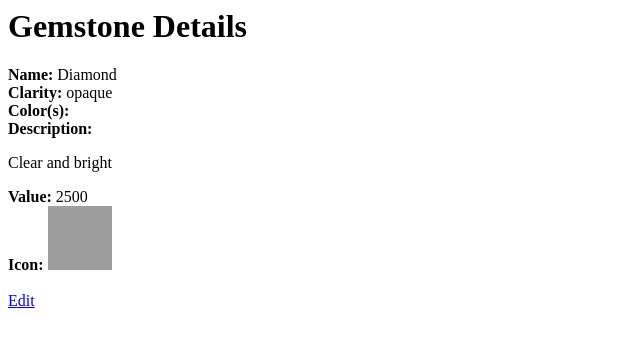
After one commit to Stephanie-Burns/gemstone_roller_demo, a Django app: page /treasure/gemstone/view/1/ in a window 1280 px wide. The commit adds this page. Shown: the top 347 px of the page, without its empty margins (0-640 px from the left). Run offline with Django 4.2, Linux system fonts and the light colour scheme; data comes from the database, SQL or seed files in the repository; both versions use the stored data as it was after the commit; grey boxes are pictures that could not be loaded.

Commit message:
added more fields

```diff
--- a/treasure/forms.py
+++ b/treasure/forms.py
@@ -10,7 +10,7 @@ class GemstoneForm(forms.ModelForm):
     class Meta:
 
         model = models.Gemstone
-        fields = ['name', 'description', 'value']
+        fields = ['name', 'clarity', 'color', 'description', 'value']
 
     def clean_icon(self):
 
--- a/treasure/models.py
+++ b/treasure/models.py
@@ -6,6 +6,15 @@ from django.db import models, transaction
 from PIL import Image
 
 from . import services
+
+class GemstoneClarity(models.Model):
+    name = models.CharField(max_length=128)
+
+    def __str__(self):
+        return self.name
+
+    class Meta:
+        verbose_name_plural = 'Gemsonte clarities'
 
 class GemstoneIcon(models.Model):
     name = models.CharField(max_length=128)
@@ -30,7 +39,9 @@ class GemstoneIcon(models.Model):
 class Gemstone(models.Model):
     name = models.CharField(max_length=128)
     icon = models.ForeignKey(GemstoneIcon, related_name='gemstones', on_delete=models.SET_DEFAULT, default=1)
-    description = models.CharField(max_length=512)
+    clarity = models.ForeignKey(GemstoneClarity, related_name='gemstones', on_delete=models.SET_DEFAULT, default=1)
+    color = models.CharField(max_length=128, blank=True, verbose_name='Color(s)')
+    description = models.TextField(max_length=1024)
     value = models.IntegerField(validators=[MinValueValidator(1), MaxValueValidator(1_000_000)])
 
     @transaction.atomic
--- a/treasure/templates/treasure/gemstone-all.html
+++ b/treasure/templates/treasure/gemstone-all.html
@@ -7,7 +7,7 @@
                 <img src="{{ gemstone.icon.image.url }}" alt="{{ gemstone.name }}" width="32" height="32">
 
                 <!-- Display the gemstone name -->
-                <p>{{ gemstone.name }}</p>
+                <a href="{% url 'treasure:gemstone_view' gemstone.id %}">{{ gemstone.name }}</a>
             </div>
         {% endfor %}
     </div>
--- a/treasure/templates/treasure/gemstone-edit.html
+++ b/treasure/templates/treasure/gemstone-edit.html
@@ -7,6 +7,10 @@
     {{ form.name.label_tag }} {{ form.name }}
     <br>
     {{ form.value.label_tag }} {{ form.value}}
+    <br>
+    {{ form.clarity.label_tag }} {{ form.clarity}}
+    <br>
+    {{ form.color.label_tag }} {{ form.color }}
     <br>
     {{ form.description.label_tag }} {{ form.description }}
     <br>
--- /dev/null
+++ b/treasure/templates/treasure/gemstone-view.html
@@ -0,0 +1,32 @@
+    <h1>Gemstone Details</h1>
+
+    <div>
+        <strong>Name:</strong> {{ gemstone.name }}
+    </div>
+
+    <div>
+        <strong>Clarity:</strong> {{ gemstone.clarity }}
+    </div>
+
+    <div>
+        <strong>Color(s):</strong> {{ gemstone.color }}
+    </div>
+
+    <div>
+        <strong>Description:</strong>
+        <p>
+            {{ gemstone.description }}
+        </p>
+    </div>
+
+    <div>
+        <strong>Value:</strong> {{ gemstone.value }}
+    </div>
+
+    <div>
+        <strong>Icon:</strong>
+        <img src="{{ gemstone.icon.image.url }}" width="64" height="64" alt="{{ gemstone.name }} icon">
+    </div>
+
+    <br>
+    <a href="{% url 'treasure:gemstone_edit' gemstone.id %}">Edit</a>
--- a/treasure/templates/treasure/index.html
+++ b/treasure/templates/treasure/index.html
@@ -1,4 +1,3 @@
 
-<a href="{% url 'treasure:gemstone_all' %}">All</a>
-<br>
-<a href="{% url 'treasure:gemstone_create' %}">Create</a>
+<h1>Treasure Home</h1>
+<a href="{% url 'treasure:gemstone_index' %}">Gemstones</a>
--- a/treasure/urls.py
+++ b/treasure/urls.py
@@ -7,7 +7,9 @@ app_name = "treasure"
 
 urlpatterns = [
     path("", views.index, name="index"),
+    path("gemstone/", views.gemstone_index, name="gemstone_index"),
     path("gemstone/create/", views.gemstone_create, name="gemstone_create"),
+    path("gemstone/view/<int:gemstone_id>/", views.gemstone_view, name="gemstone_view"),
     path("gemstone/edit/<int:gemstone_id>/", views.gemstone_edit, name="gemstone_edit"),
     path("gemstone/delete/<int:gemstone_id>/", views.gemstone_delete, name="gemstone_delete"),
     path("gemstone/all/", views.gemstone_all, name="gemstone_all"),
--- a/treasure/views.py
+++ b/treasure/views.py
@@ -11,6 +11,11 @@ from . import services
 
 def index(request):
     return render(request, 'treasure/index.html')
+
+
+def gemstone_index(request):
+    gemstones = models.Gemstone.objects.all()
+    return render(request, 'treasure/gemstone-index.html', {'gemstones': gemstones})
 
 
 @transaction.atomic
@@ -27,13 +32,19 @@ def gemstone_create(request):
             gemstone.icon = services.get_or_create_icon(upload_icon, gemstone.name)
             gemstone.save()
 
-            return redirect('treasure:index')
+            return redirect('treasure:gemstone_index')
 
     else:
 
         form = forms.GemstoneForm()
 
     return render(request, 'treasure/gemstone-create.html', {'form': form})
+
+
+def gemstone_view(request, gemstone_id):
+    gemstone = get_object_or_404(models.Gemstone, pk=gemstone_id)
+    return render(request, 'treasure/gemstone-view.html', {'gemstone': gemstone})
+
 
 @transaction.atomic
 def gemstone_edit(request, gemstone_id):
@@ -50,7 +61,7 @@ def gemstone_edit(request, gemstone_id):
                 gemstone.icon = services.get_or_create_icon(upload_icon, gemstone.name)
 
             gemstone.save()
-            return redirect('treasure:index')
+            return redirect('treasure:gemstone_index')
 
     else:
         form = forms.GemstoneForm(instance=gemstone)
@@ -58,6 +69,7 @@ def gemstone_edit(request, gemstone_id):
     icon_url = gemstone.icon.image.url if gemstone.icon else None
     context = {'form': form, 'icon_url': icon_url, 'gemstone_id': gemstone_id}
     return render(request, 'treasure/gemstone-edit.html', context)
+
 
 def gemstone_delete(request, gemstone_id):
 
@@ -67,7 +79,8 @@ def gemstone_delete(request, gemstone_id):
     gemstone = get_object_or_404(models.Gemstone, pk=gemstone_id)
     gemstone.delete()
 
-    return redirect('treasure:index')
+    return redirect('treasure:gemstone_index')
+
 
 def gemstone_all(request):
     gemstones = models.Gemstone.objects.all()
```
Also changed, not shown: treasure/admin.py (+7 -4 lines), treasure/templates/treasure/gemstone-create.html (+8 -4 lines), treasure/templates/treasure/gemstone-index.html (added, +7 -0 lines), db.sqlite3, treasure/migrations/0003_clarity.py (added), treasure/migrations/0004_rename_clarity_gemstoneclarity.py (added), treasure/migrations/0005_alter_gemstoneclarity_options_gemstone_clarity.py (added), treasure/migrations/0006_gemstone_color_alter_gemstone_description.py (added).
